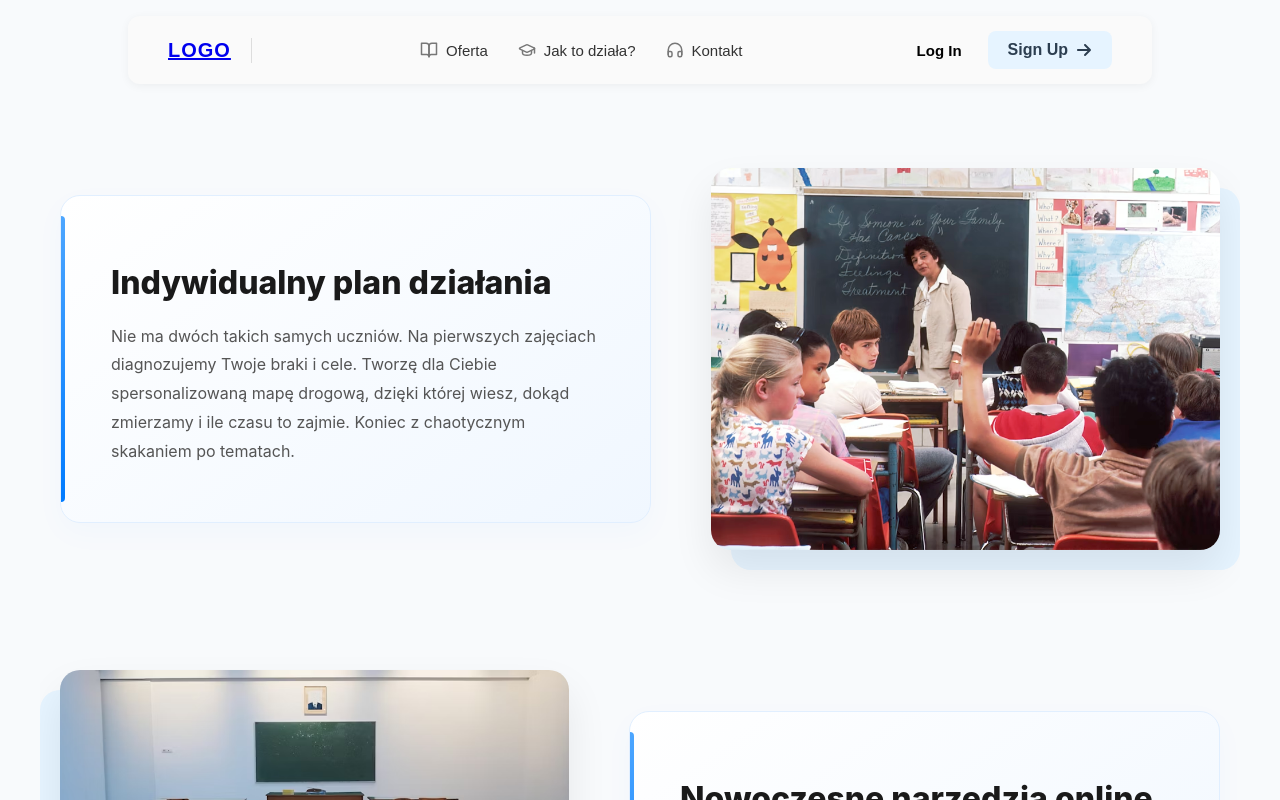
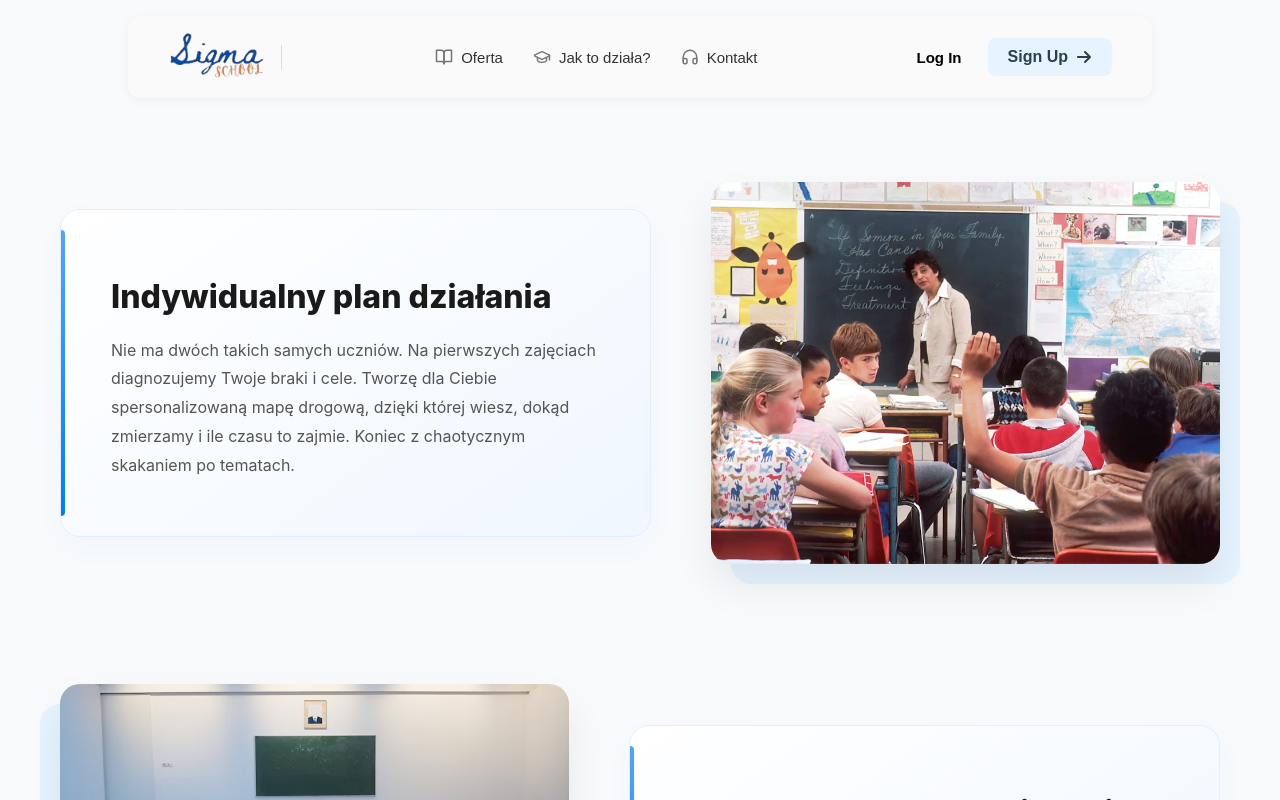
Before and after one commit to Zuzansas/TutorConnect, a React (Create React App) app in the folder frontend/: page / in a window 1280 px wide. Shown: the top 800 px of the page. Built offline with nearby package versions, Linux system fonts and the light colour scheme.

Commit message:
adding logo

```diff
--- a/frontend/src/components/Header/Header.jsx
+++ b/frontend/src/components/Header/Header.jsx
@@ -5,6 +5,7 @@ import LoginModal from '../LoginModal/LoginModal';
 import { FiBookOpen, FiHeadphones, FiUser, FiLogOut, FiSettings } from "react-icons/fi";
 import { LuGraduationCap } from "react-icons/lu";
 import { FaArrowRight, FaChevronDown } from "react-icons/fa6";
+import LogoSigmaSchool from '../../assets/LogoSigmaSchool.png';
 
 const Header = () => {
     const [isModalOpen, setIsModalOpen] = useState(false);
@@ -28,7 +29,8 @@ const Header = () => {
     return (
         <header className={styles.header}>
             <div className={styles.headerLeft}>
-                <Link to="/" className={styles.logo}>LOGO</Link>
+                <Link to="/" className={styles.logo}><img src={LogoSigmaSchool} alt="Logo Sigma School" className={styles.logoImage} />
+                </Link>
                 <div className={styles.separator}></div>
             </div>
 
--- a/frontend/src/components/Header/Header.module.css
+++ b/frontend/src/components/Header/Header.module.css
@@ -14,16 +14,16 @@
 }
 
 
+
 .headerLeft {
     display: flex;
     align-items: center;
 }
 
-.logo {
-    font-weight: 800;
-    font-size: 20px;
-    letter-spacing: 1px;
-    margin-right: 20px;
+.logoImage {
+    width: auto;
+    height: 3rem;
+    margin-right: 1rem;
 }
 
 .separator {
```
Also changed, not shown: frontend/src/assets/LogoSigmaSchool.png (added).
